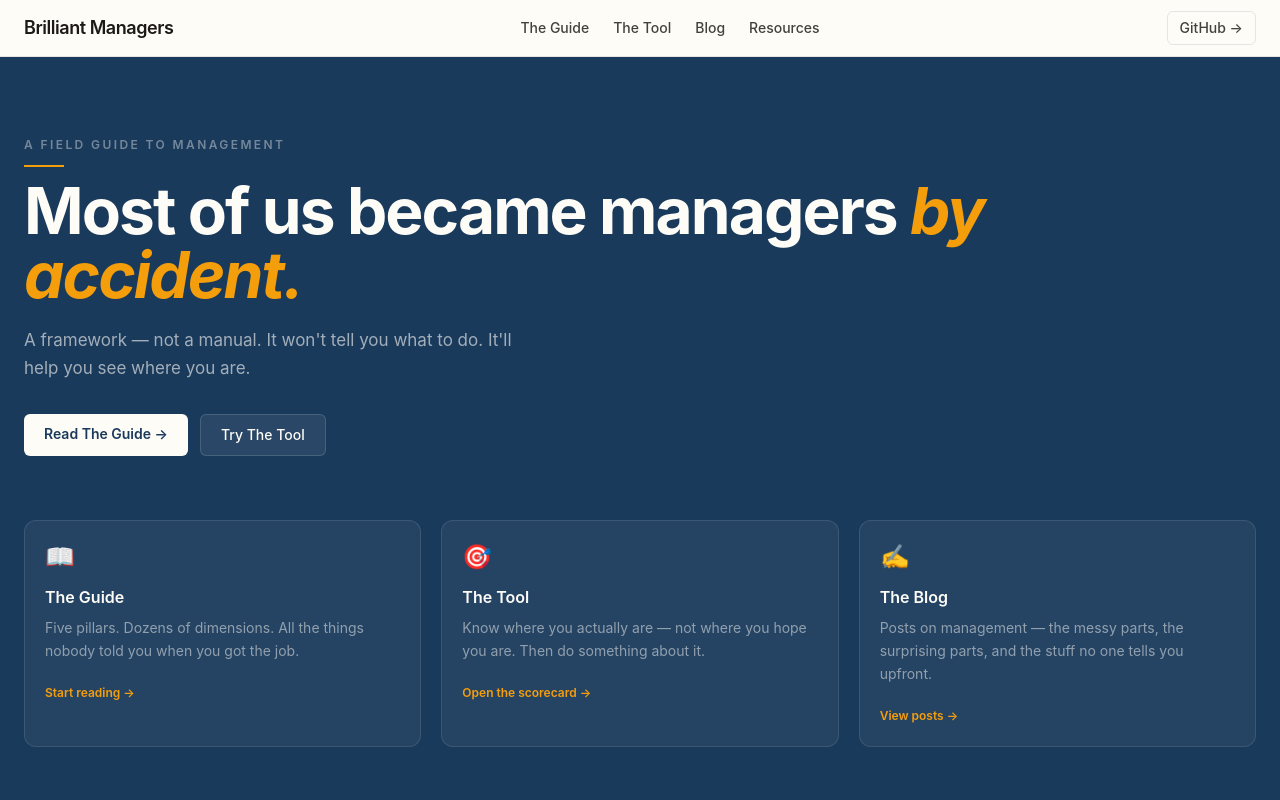
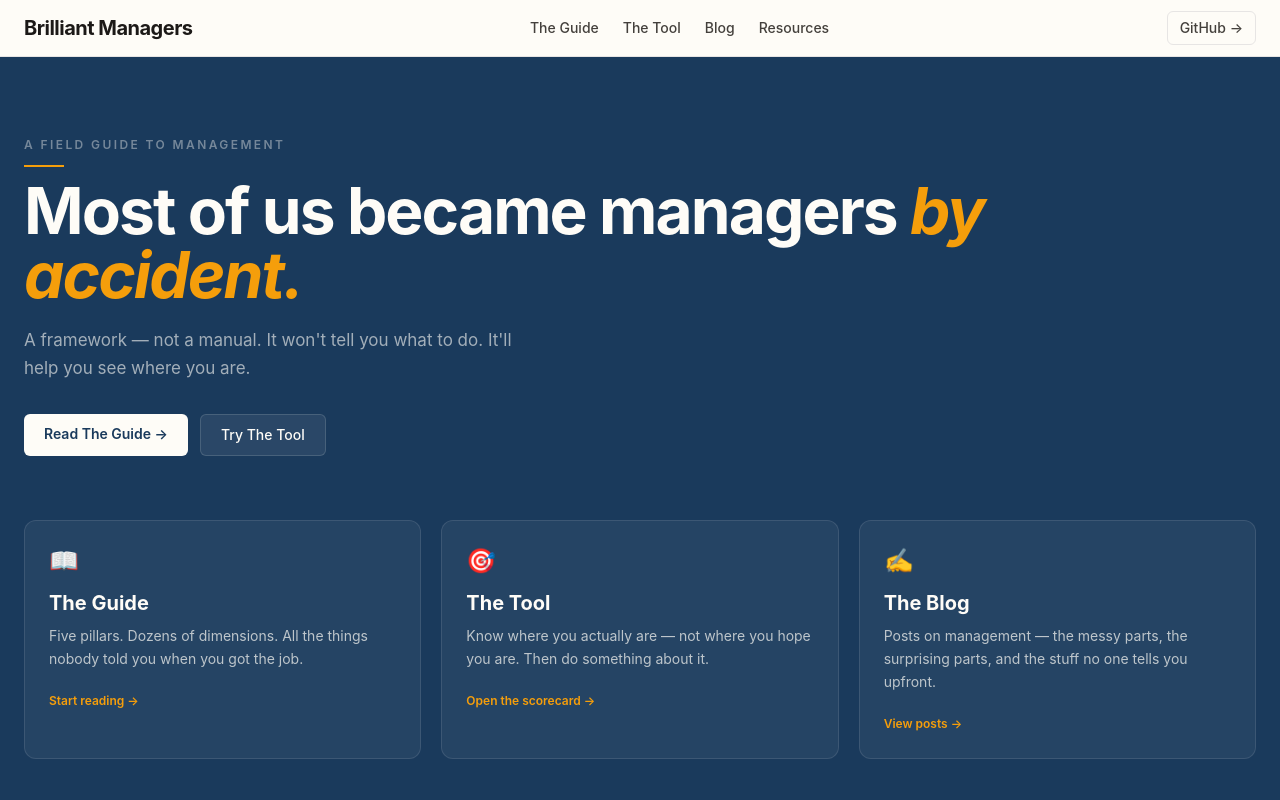
Before and after one commit to terrybrown/brilliantmanagers.info, a Next.js app: page / in a window 1280 px wide. Shown: the top 800 px of the page. Built offline with nearby package versions, Linux system fonts and the light colour scheme.

Commit message:
design: nav active state + wordmark weight + feature card hierarchy

```diff
--- a/components/layout/nav.tsx
+++ b/components/layout/nav.tsx
@@ -22,23 +22,26 @@ export function Nav() {
       >
         <Link
           href="/"
-          className="text-lg font-semibold tracking-tight"
+          className="text-xl font-bold tracking-tight"
           style={{ fontFamily: 'var(--font-display)', color: 'var(--color-text-primary)' }}
         >
           Brilliant Managers
         </Link>
 
         <nav className="hidden items-center gap-6 md:flex">
-          {siteConfig.nav.map((item) => (
+          {siteConfig.nav.map((item) => {
+            const isActive = item.href === '/' ? pathname === '/' : pathname === item.href || pathname.startsWith(item.href + '/')
+            return (
               <Link
                 key={item.href}
                 href={item.href}
                 className="text-sm font-medium transition-colors hover:opacity-100"
-              style={{ color: 'var(--color-text-muted)' }}
+                style={{ color: isActive ? 'var(--color-text-primary)' : 'var(--color-text-muted)' }}
               >
                 {item.label}
               </Link>
-          ))}
+            )
+          })}
         </nav>
 
         <div className="flex items-center gap-3">
--- a/components/sections/feature-grid.tsx
+++ b/components/sections/feature-grid.tsx
@@ -19,7 +19,7 @@ export function FeatureGrid({ cards }: FeatureGridProps) {
         {cards.map((card) => (
           <div
             key={card.href}
-            className="rounded-xl p-5"
+            className="rounded-xl p-6"
             style={{
               background: 'rgba(254,252,247,0.05)',
               border: '1px solid rgba(254,252,247,0.10)',
@@ -27,14 +27,14 @@ export function FeatureGrid({ cards }: FeatureGridProps) {
           >
             <div className="mb-3 text-2xl">{card.icon}</div>
             <h2
-              className="mb-2 text-base font-semibold"
+              className="mb-2 text-xl font-bold"
               style={{ fontFamily: 'var(--font-display)', color: '#fefcf7' }}
             >
               {card.title}
             </h2>
             <p
               className="mb-4 text-sm leading-relaxed"
-              style={{ color: 'rgba(254,252,247,0.50)' }}
+              style={{ color: 'rgba(254,252,247,0.70)' }}
             >
               {card.body}
             </p>
```
Lines whose indentation alone changed are shown as unchanged.
